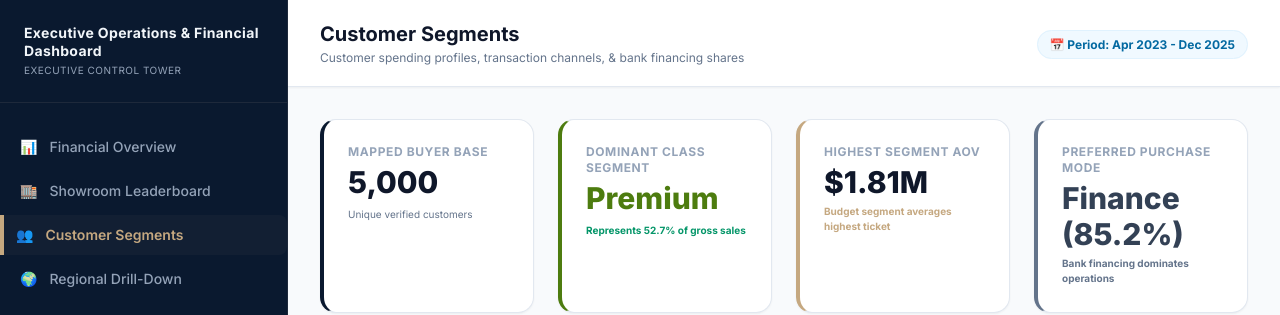
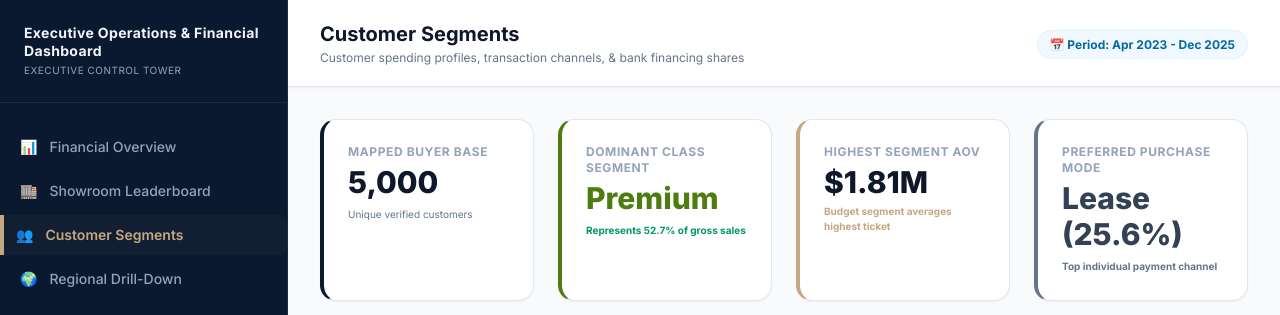
Before and after one commit to ishupatil/Accio_cross_functional_dashboard, a Django app: page /customers/ in a window 1280 px wide. Shown: the top 315 px of the page. Run offline with Django 5.2, Linux system fonts and the light colour scheme; a user stored in the database is signed in; some libraries are stand-ins or nearby versions.

Commit message:
Update payment mode chart colors and dynamic purchase channel badge

```diff
--- a/dashboard/templates/dashboard/customers.html
+++ b/dashboard/templates/dashboard/customers.html
@@ -29,8 +29,8 @@
         <!-- Card 4: Preferred Transaction Mode -->
         <div class="bg-white p-6 rounded-2xl border border-slate-200 shadow-sm border-l-4 border-l-[#64748B] hover:shadow-md transition-all duration-200">
             <h6 class="text-slate-400 text-xs font-bold uppercase tracking-wider mb-1">Preferred Purchase Mode</h6>
-            <h3 class="text-3xl font-extrabold text-slate-700">Finance (85.2%)</h3>
-            <span class="text-[10px] text-slate-500 font-bold mt-1 inline-block">Bank financing dominates operations</span>
+            <h3 class="text-3xl font-extrabold text-slate-700">{{ preferred_mode|default:"Lease (25.6%)" }}</h3>
+            <span class="text-[10px] text-slate-500 font-bold mt-1 inline-block">Top individual payment channel</span>
         </div>
     </div>
 
@@ -95,7 +95,7 @@
             height: 250,
             fontFamily: 'Inter, sans-serif'
         },
-        colors: ['#0A192F', '#C5A880', '#64748B'], // Navy, Champagne Gold, Muted Slate
+        colors: ['#0A192F', '#C5A880', '#64748B', '#4D7C0F'], // Navy, Champagne Gold, Muted Slate, Emerald Green
         plotOptions: {
             pie: {
                 donut: {
--- a/dashboard/views.py
+++ b/dashboard/views.py
@@ -304,6 +304,12 @@ def customers(request):
         pay_counts = orders_df["payment_mode"].value_counts()
         context["payment_modes"] = pay_counts.index.tolist()
         context["payment_counts"] = pay_counts.values.tolist()
+        if not pay_counts.empty:
+            top_mode = pay_counts.index[0]
+            top_pct = (pay_counts.values[0] / len(orders_df)) * 100.0
+            context["preferred_mode"] = f"{top_mode} ({top_pct:.1f}%)"
+        else:
+            context["preferred_mode"] = "Lease (25.6%)"
 
         # Financing bank column data
         finance_df = orders_df[orders_df["finance_provider"] != "Self-Financed"]
```
